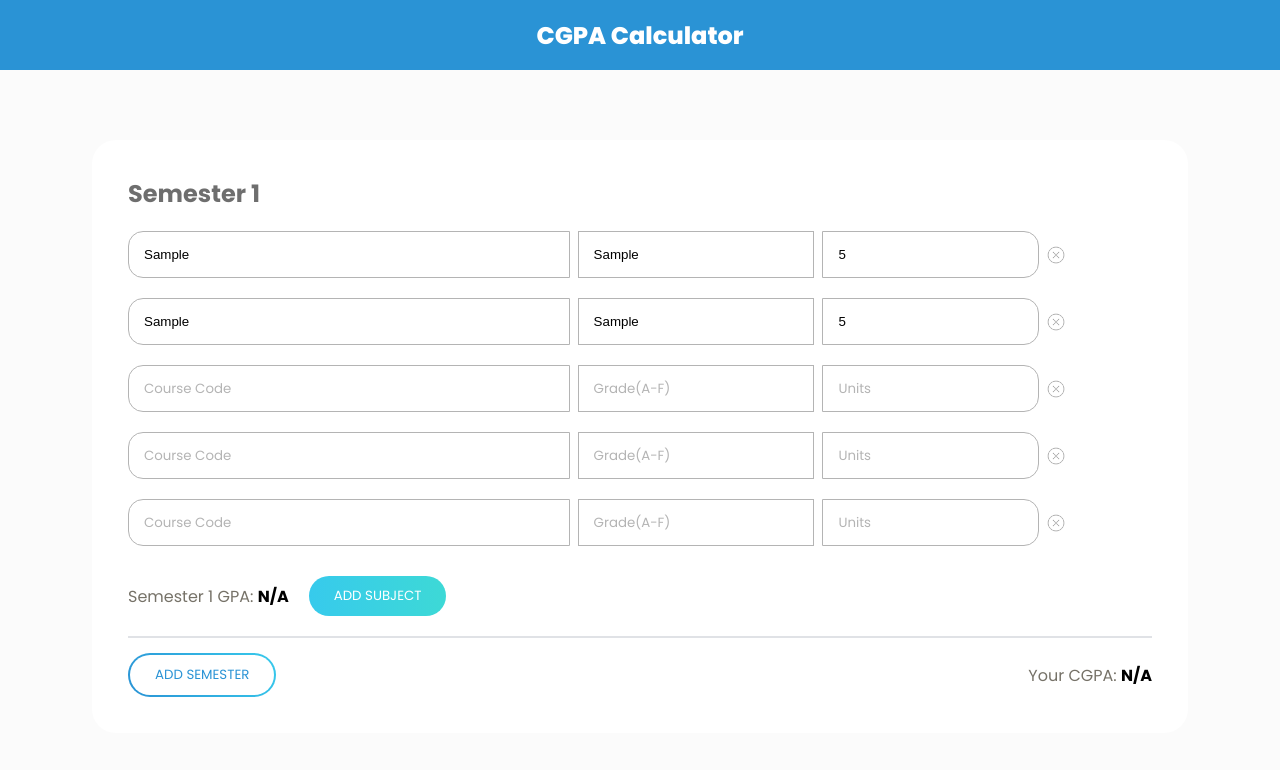
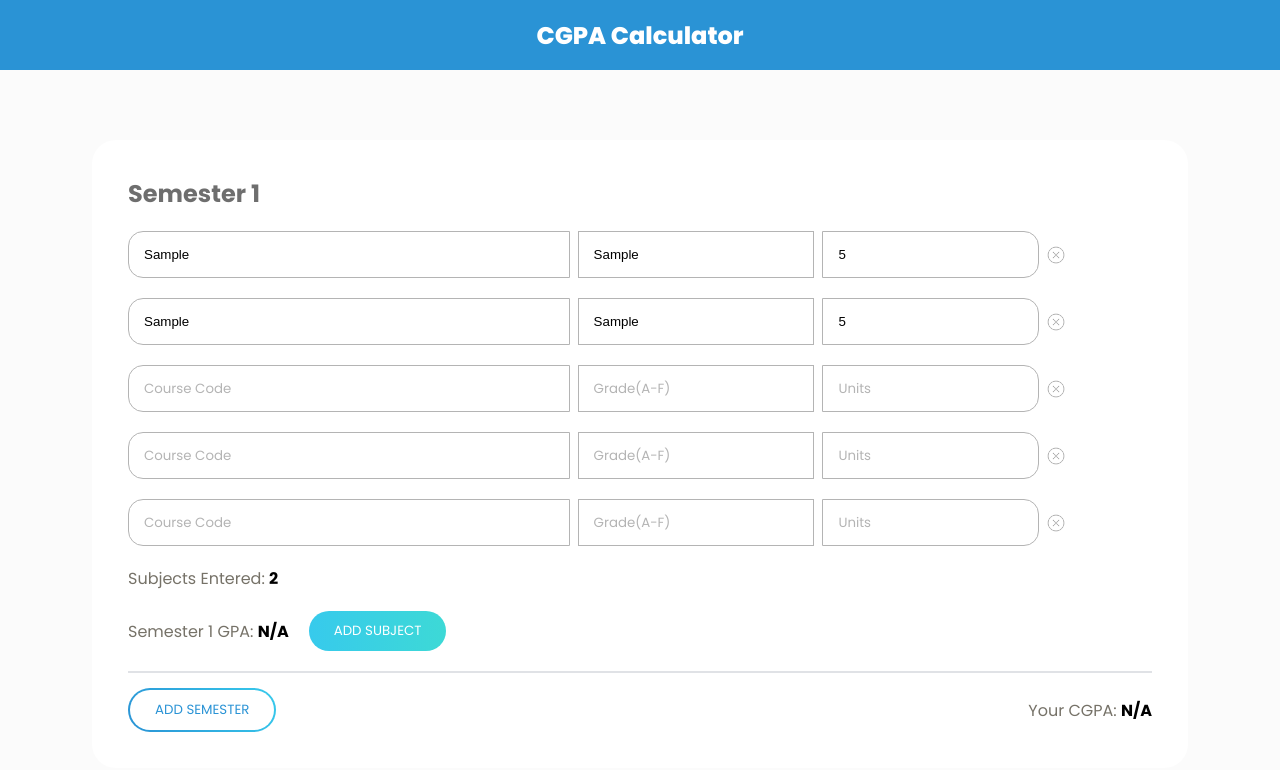
Before and after one commit to ceesharptech/cgpa-calculator, a plain HTML site: page index.html in a window 1280 px wide. Both pictures are taken after typing "Sample", "Sample", "5", "Sample", "Sample", "5" into the empty fields and a click on the button "ADD SUBJECT". Shown: the top 770 px of the page. Drawn offline with nearby package versions, Linux system fonts and the light colour scheme; files whose address does not match are found by name.

Commit message:
adding subject counter

```diff
--- a/index.html
+++ b/index.html
@@ -40,6 +40,10 @@
                 </div>
             </div>
 
+            <div class="subjectCountBlock">
+                <p class="subjectCount">Subjects Entered: <strong id="numberOfSubjects">0</strong></p>
+            </div>
+
             <div class="gpa-block">
                 <p class="gpaResult">Semester 1 GPA: <strong id="gpa">0.00</strong></p>
                 <button class="addSubject-Btn" id="addSubject-Btn">add subject</button>
--- a/script.js
+++ b/script.js
@@ -4,7 +4,29 @@ document.addEventListener("DOMContentLoaded", function() {
 
     document.addEventListener("input", () => {
         calculateGPA();
+        calculateSubjectCount();
     });
+
+    function calculateSubjectCount() {
+        // Get all subject blocks for the active semester
+        var subjectBlocks = document.querySelectorAll(".subjectsContainer .subjectBlock");
+        var subjectCount = 0;
+
+        // Loop through each subject block
+        subjectBlocks.forEach(function(block) {
+            // Check if any input field has a value
+            var inputs = block.querySelectorAll("input[type='text'], input[type='number']");
+            var hasInput = Array.from(inputs).some(input => input.value.trim() !== '');
+
+            // Increment subject count if any input field has a value
+            if (hasInput) {
+                subjectCount++;
+            }
+        });
+
+        // Display the subject count
+        document.getElementById("numberOfSubjects").innerText = subjectCount;
+    }
 
     // Add event listener for "Add Subject" button
     document.getElementById("addSubject-Btn").addEventListener("click", function() {
@@ -78,9 +100,11 @@ document.addEventListener("DOMContentLoaded", function() {
         newBlock.querySelector(".cancel-icon").addEventListener("click", function() {
             newBlock.remove(); // Remove the block when cancel button is clicked
             calculateGPA(); // Recalculate GPA after removing the block
+            calculateSubjectCount();
         });
 
         // Recalculate GPA after adding the new block
         calculateGPA();
+        calculateSubjectCount();
     }
 });
--- a/style.css
+++ b/style.css
@@ -104,7 +104,7 @@
 .gpa-block {
     display: flex;
     align-items: center;
-    margin-top: 30px;
+    margin-top: 20px;
     gap: 20px;
 }
 
@@ -159,6 +159,18 @@
 }
 
 .cgpaResult strong {
+    color: black;
+}
+
+.subjectCountBlock {
+    margin-top: 20px;
+}
+
+.subjectCount {
+    color: var(--text-light);
+}
+
+.subjectCount strong{
     color: black;
 }
 
```
